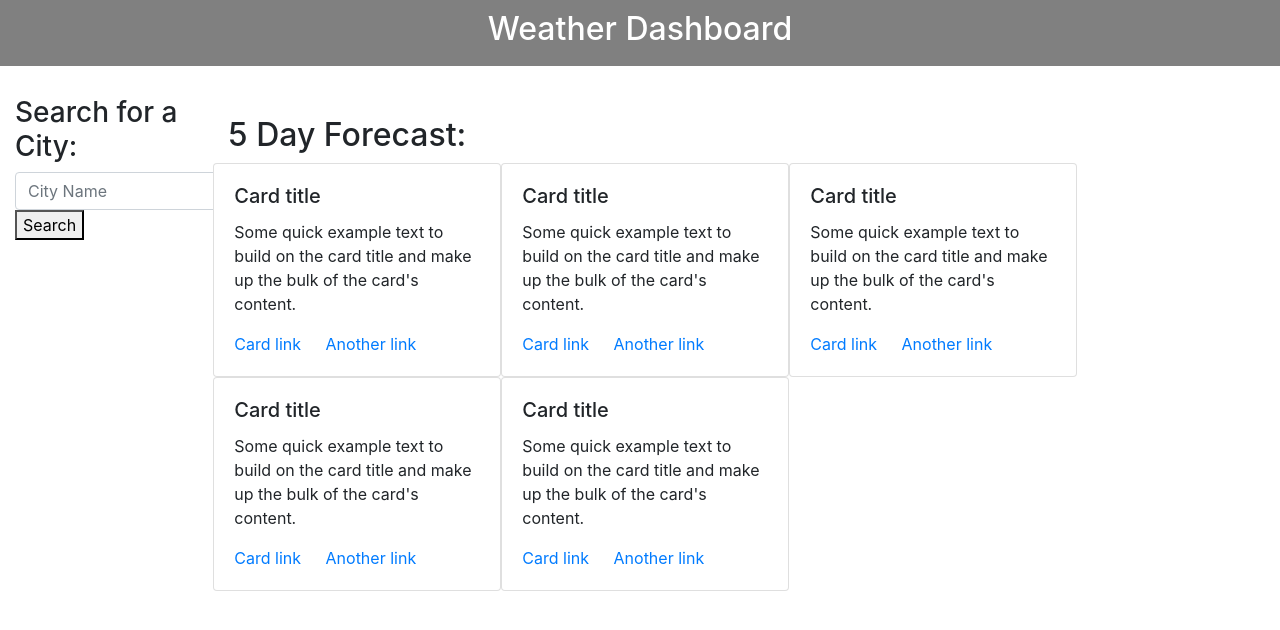
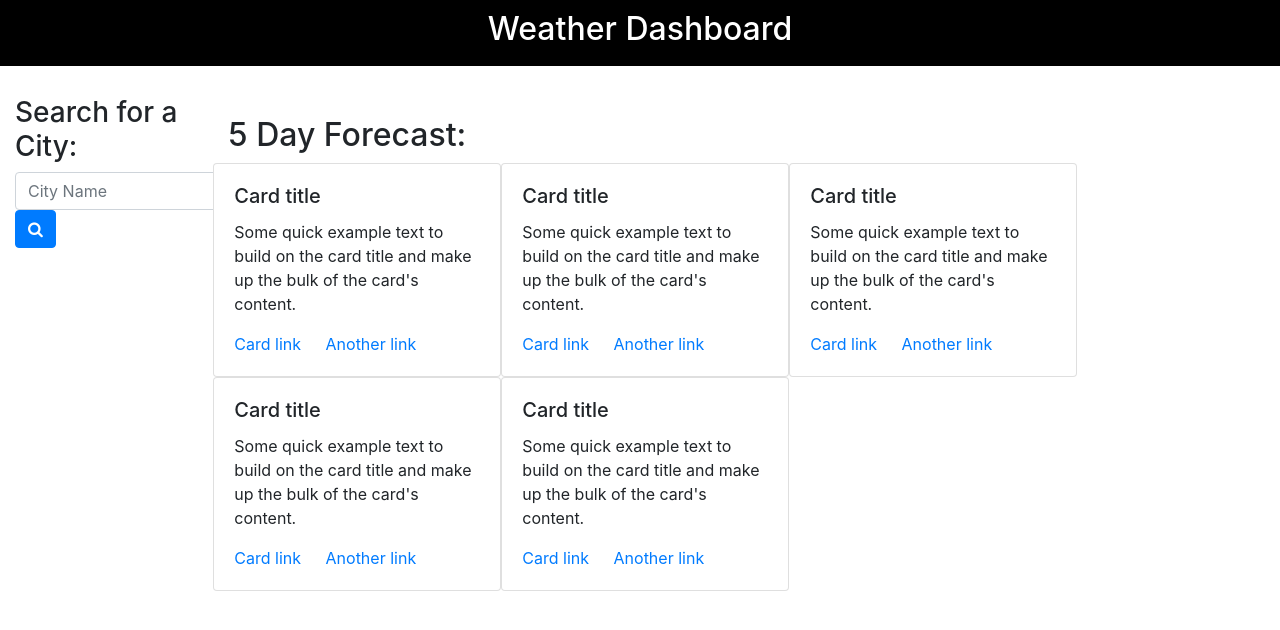
Before and after one commit to rquinn1017/WorldOfWeather, a plain HTML site: page index.html in a window 1280 px wide. Drawn offline with nearby package versions, Linux system fonts and the light colour scheme.

Commit message:
updated search button to use font awesome icon

```diff
--- a/assets/styles.css
+++ b/assets/styles.css
@@ -8,7 +8,7 @@
 }
 
 #header{
-    background-color: grey;
+    background-color: black;
     text-align: center;
     color: white;
     padding-top: 10px;
--- a/index.html
+++ b/index.html
@@ -28,9 +28,12 @@
             <h3>Search for a City:</h3>
             <div class="form-group form-inline">
               <input type="text" name="city" id="city" class="form-control" placeholder="City Name">
-              <button type="“button”" id="submitWeather" class="“btn”">
-                Search
-              </button>
+              <button class="btn btn-primary" id="submitWeather"><i class="fa fa-search"></i></button>
+              <button class="btn"></i></button>
+
+              <!-- <button type="reset" id="submitWeather">
+                <i class="fas fa-search"></i>
+              </button> -->
             </div>
           </div>
         </div>
```
